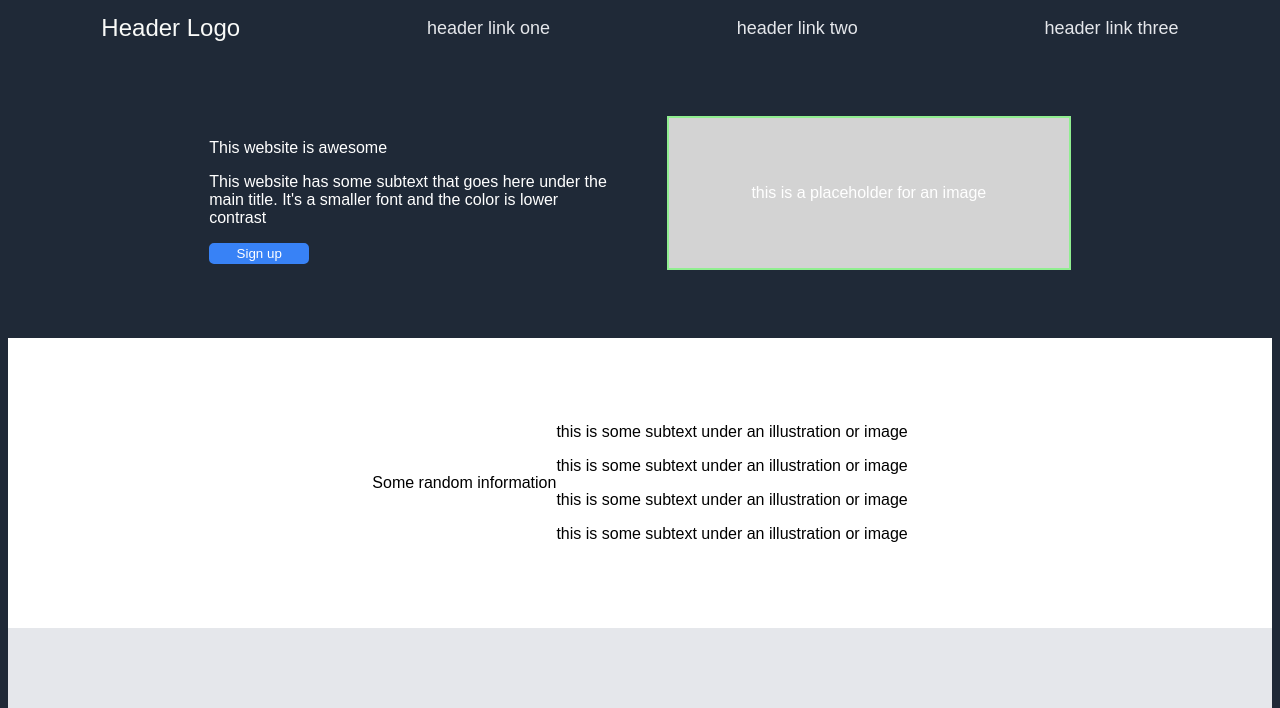
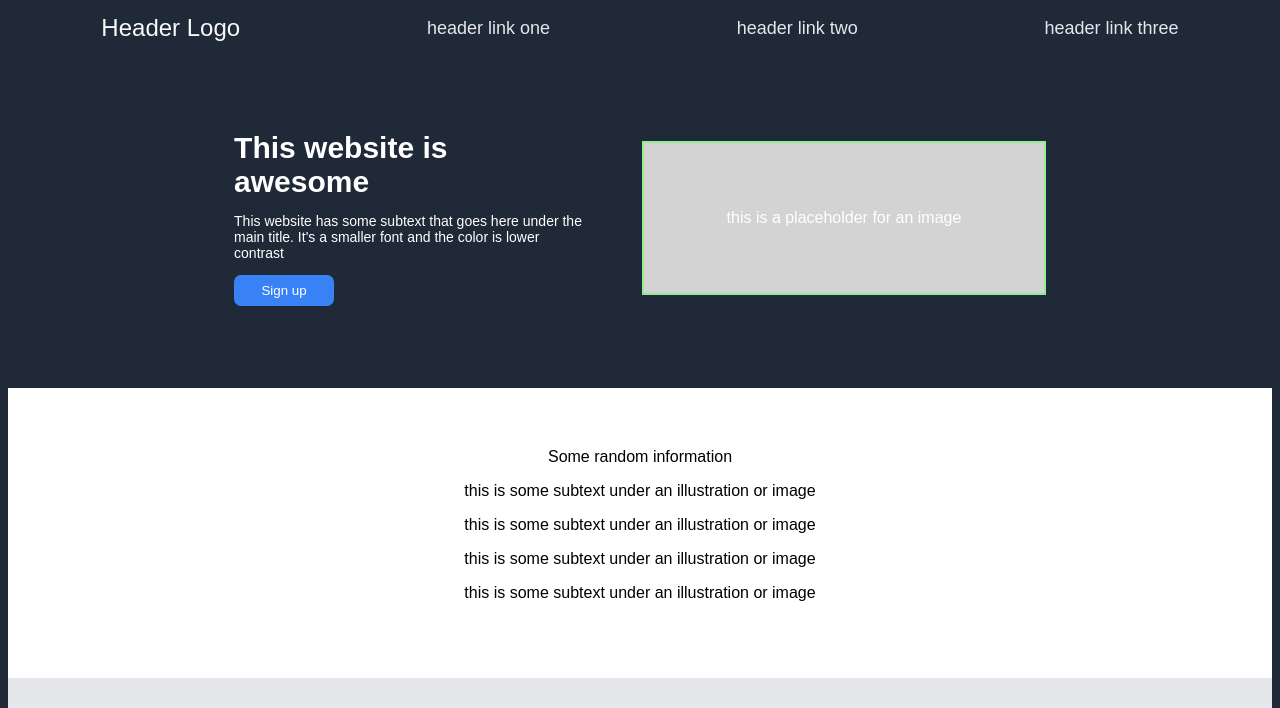
Before and after one commit to BOTpon/Project-Landing-Page, a plain HTML site: page index.html in a window 1280 px wide. Shown: the top 708 px of the page. Drawn offline with Linux system fonts and the light colour scheme.

Commit message:
Changed font size

```diff
--- a/index.html
+++ b/index.html
@@ -18,8 +18,11 @@
 
         <div class="hdrtop">
           <div class="hdrtext">
-            <p>This website is awesome</p>
-            <p>
+            <p class="awesome">
+              This website is<br />
+              awesome
+            </p>
+            <p class="hdr-subtext">
               This website has some subtext that goes here under the<br />
               main title. It's a smaller font and the color is lower<br />
               contrast
--- a/style.css
+++ b/style.css
@@ -35,7 +35,7 @@ nav div {
   align-items: center;
   padding: 20px;
   background-color: #1f2937;
-  height: 250px;
+  height: 300px;
   gap: 60px;
 }
 
@@ -52,6 +52,7 @@ nav div {
 
 .container-2 {
   display: flex;
+  flex-direction: column;
   justify-content: center;
   align-items: center;
   background-color: white;
@@ -104,12 +105,13 @@ button {
   width: 100px;
   color: white;
   background-color: #3882f6;
-  border-radius: 5px;
+  border-radius: 7px;
   border-style: solid;
 }
 
 .btn1 {
   border-color: #3882f6;
+  padding: 6px;
 }
 
 .btn2 {
@@ -123,3 +125,13 @@ footer {
   background-color: #1f2937;
   color: white;
 }
+
+.awesome {
+  font-weight: bolder;
+  font-size: 30px;
+  margin: 0;
+}
+
+.hdr-subtext {
+  font-size: 14px;
+}
```
